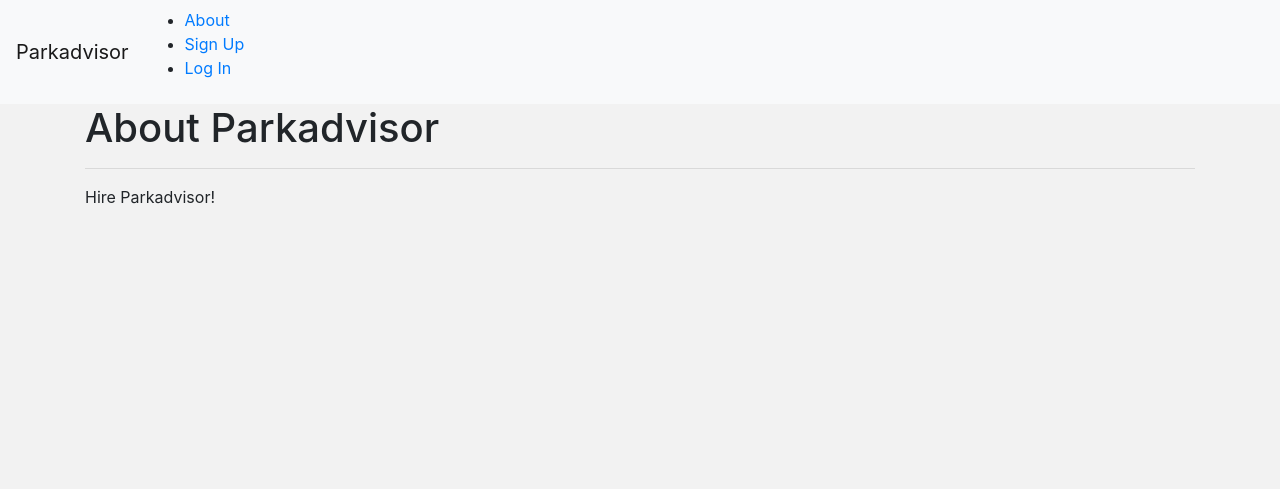
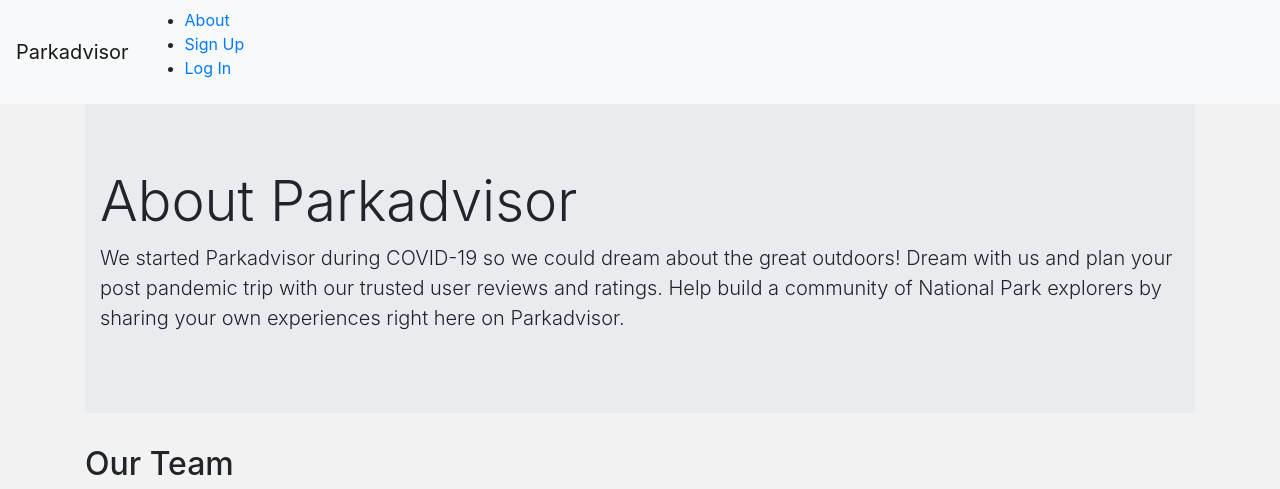
Before and after one commit to lauragsack/ParkAdvisor, a Django app: page /about/ in a window 1280 px wide. Shown: the top 489 px of the page. Run offline with Django 3.2, Linux system fonts and the light colour scheme; some libraries are stand-ins or nearby versions.

Commit message:
commits about.html

```diff
--- a/parkadvisor/main_app/templates/about.html
+++ b/parkadvisor/main_app/templates/about.html
@@ -1,8 +1,38 @@
 {% extends 'base.html' %}
 {% block content %}
 
-<h1>About Parkadvisor</h1>
-<hr />
-<p>Hire Parkadvisor!</p>
+<div class="jumbotron jumbotron-fluid">
+  <div class="container">
+    <h1 class="display-4">About Parkadvisor</h1>
+    <p class="lead">We started Parkadvisor during COVID-19 so we could dream about the great outdoors! Dream with us and plan your post pandemic trip with our trusted user reviews and ratings. Help build a community of National Park explorers by sharing your own experiences right here on Parkadvisor.</p>
+  </div>
+</div>
+<h2>Our Team</h2>
+<ul class="list-unstyled">
+  <li class="media">
+    <img src="https://media-exp1.licdn.com/dms/image/C5603AQEw4I6TrmUyYg/profile-displayphoto-shrink_200_200/0?e=1592438400&v=beta&t=d-K8P0sjC6N35xIoP29G_gCI0RUFFNqEqVuM-0IiLeU" class="mr-3" alt="Ajay's profile photo">
+    <div class="media-body">
+      <h5 class="mt-0 mb-1">Ajay Kumar</h5>
+      Ajay is a full stack developer car aficionado who lives in the Bay Area. He has a lifelong interest in computers and loves building apps that solve real world problems.
+      <p><br>Ajay's favorite National Park is&nbsp;<a href="http://localhost:8000/parks/1/">Yosemite National Park.</a></p>
+    </div>
+  </li>
+  <li class="media my-4">
+    <img src="https://media-exp1.licdn.com/dms/image/C5603AQH2RJiaH-qfOg/profile-displayphoto-shrink_200_200/0?e=1592438400&v=beta&t=N5VYQKVOVG-8kycHkP1eG0VNsCy-P73JkBtFZapXHKo" class="mr-3" alt="Seema's profile photo">
+    <div class="media-body">
+      <h5 class="mt-0 mb-1">Seema Mahajan</h5>
+      Seema is a full stack developer and radio host who lives in the Bay Area. She loves music and building applications that help people tell their stories.
+      <p><br>Seema's favorite National Park is&nbsp;<a href="http://localhost:8000/parks/1/">Bryce Canyon National Park.</a></p>
+    </div>
+  </li>
+  <li class="media">
+    <img src="https://media-exp1.licdn.com/dms/image/C5603AQH8ehiEu94eJg/profile-displayphoto-shrink_200_200/0?e=1592438400&v=beta&t=MzWKW-IuRBrFFYDNJYcHzcMq3qyfsbjZuCLI-jgpnF4" class="mr-3" alt="Laura's profile photo">
+    <div class="media-body">
+      <h5 class="mt-0 mb-1">Laura Sack</h5>
+      Laura is a full stack developer and product manager who lives in San Francisco. She loves data models and logic, and lives for dogs and donuts.
+      <p><br>Laura's favorite National Park is&nbsp;<a href="http://localhost:8000/parks/1/">Zion National Park.</a></p>
+    </div>
+  </li>
+</ul>
 
 {% endblock %}
--- a/parkadvisor/main_app/views.py
+++ b/parkadvisor/main_app/views.py
@@ -119,7 +119,7 @@ def signup(request):
 def external_api(request):
 
     #Working
-    url = 'https://developer.nps.gov/api/v1/parks?limit=50&api_key=65cD2Pey6zgKAXKmKA71wA6sHmuIcsAdiSs5xmhp'
+    url = 'https://developer.nps.gov/api/v1/parks?limit=100&api_key=65cD2Pey6zgKAXKmKA71wA6sHmuIcsAdiSs5xmhp'
     response = requests.get(url)
     data = response.json()
 
```
